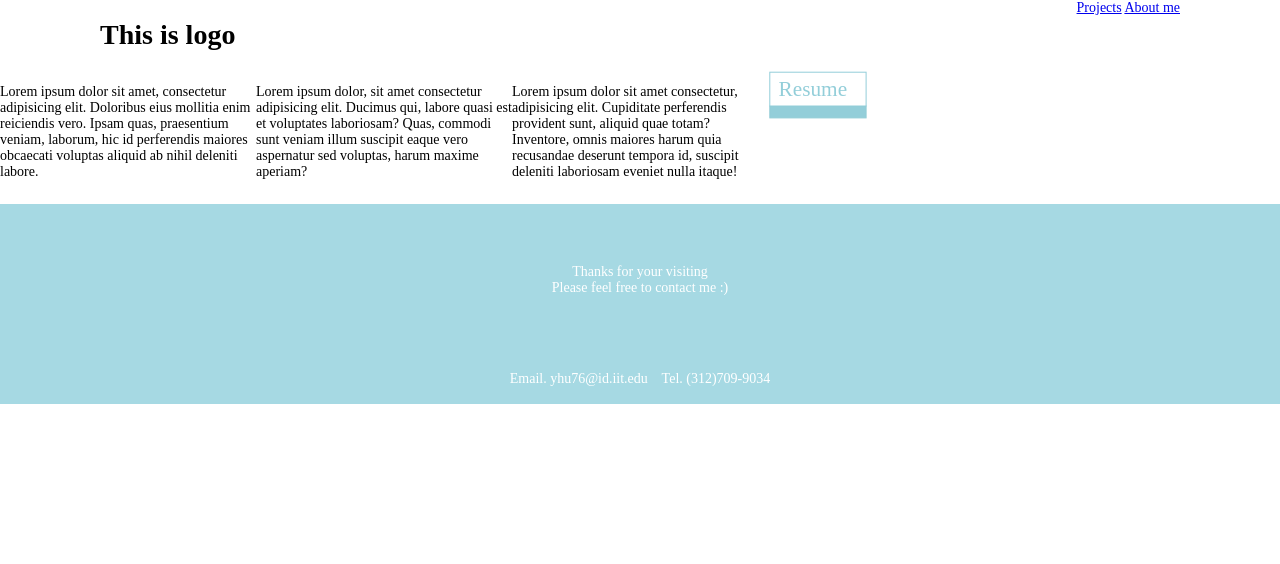
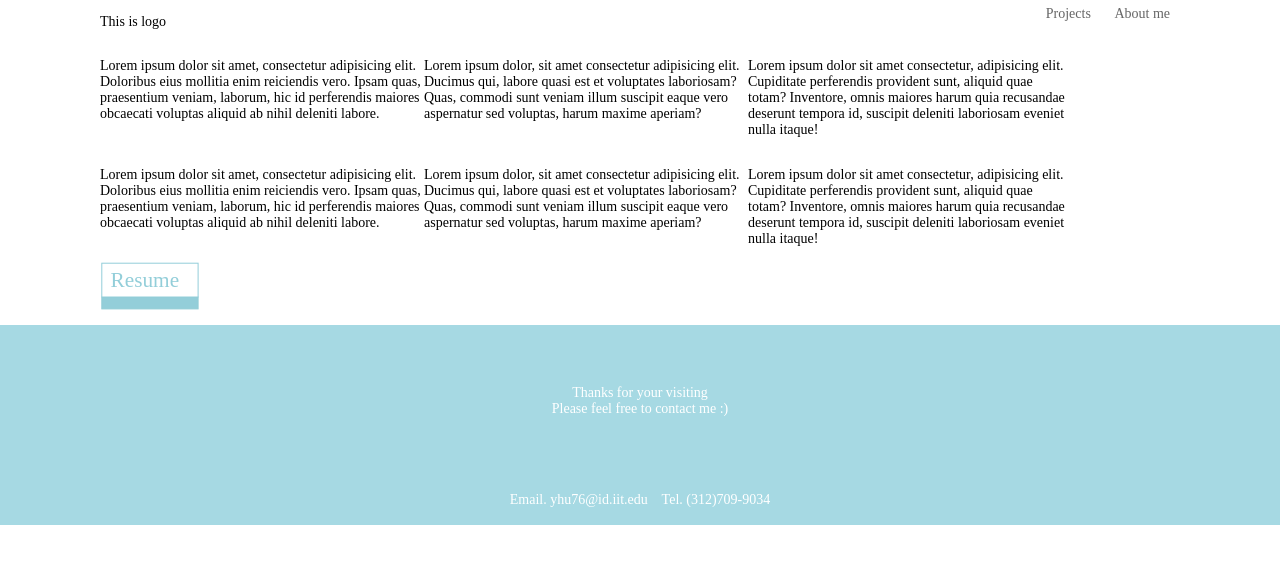
Before and after one commit to yuanyuanhu96/Potfolio-Archive, a Jekyll site: the page index.html, which Jekyll copies as it is, in a window 1280 px wide. Shown: the top 564 px of the page. Built offline with Jekyll 4.4.1, drawn with Linux system fonts in a browser that asks for light colours.

Commit message:
Basic layout includs nav and colum

```diff
--- a/CSS/index.css
+++ b/CSS/index.css
@@ -6,6 +6,10 @@
 body {
     font-size: 14px;
     color: black;
+}
+
+a {
+    text-decoration: none;
 }
 
 .container {
@@ -22,8 +26,8 @@ body {
     float: right;
 }
 
-.clear-float:after,
-.clear-float::before {
+.clearf:after,
+.clearf:before {
     content: " ";
     display: block;
     clear: both;
@@ -93,3 +97,15 @@ body {
     font-weight: lighter;
     margin-top: 10px;
 }
+
+
+
+.top-nav .item {
+    padding: 6px 10px;
+    display: inline-block;
+    color: #666;
+}
+
+.top-nav .item:hover {
+    color: #333;
+}
--- a/index.html
+++ b/index.html
@@ -10,35 +10,47 @@
 
 <body>
   <div class="top-nav">
-    <div class="container clear-float">
+    <div class="container clearf">
 
       <div class="fl">
-        <h1>This is logo</h1>
+        <p>This is logo</p>
       </div>
 
       <div class="fr">
-        <a href="#">Projects</a>
-        <a href="#">About me</a>
+        <a class="item" href="#">Projects</a>
+        <a class="item" href="#">About me</a>
       </div>
     </div>
   </div>
 
-  <div class="header"></div>
-  <div class="main-display"></div>
+  <div class="container">
+    <div class="header clearf"></div>
+    <div class="main-display"></div>
 
-  <div class="cat-display">
-    <p class="col-2">Lorem ipsum dolor sit amet, consectetur adipisicing elit. Doloribus eius mollitia enim reiciendis vero. Ipsam quas, praesentium veniam, laborum, hic id perferendis maiores obcaecati voluptas aliquid ab nihil deleniti labore.</p>
-    <p class="col-2">Lorem ipsum dolor, sit amet consectetur adipisicing elit. Ducimus qui, labore quasi est et voluptates laboriosam? Quas, commodi sunt veniam illum suscipit eaque vero aspernatur sed voluptas, harum maxime aperiam?</p>
-    <p class="col-2">Lorem ipsum dolor sit amet consectetur, adipisicing elit. Cupiditate perferendis provident sunt, aliquid quae totam? Inventore, omnis maiores harum quia recusandae deserunt tempora id, suscipit deleniti laboriosam eveniet nulla itaque!</p>
+    <div class="cat-display clearf">
+      <p class="col-3">Lorem ipsum dolor sit amet, consectetur adipisicing elit. Doloribus eius mollitia enim reiciendis vero. Ipsam quas, praesentium veniam, laborum, hic id perferendis maiores obcaecati voluptas aliquid ab nihil deleniti labore.</p>
+      <p class="col-3">Lorem ipsum dolor, sit amet consectetur adipisicing elit. Ducimus qui, labore quasi est et voluptates laboriosam? Quas, commodi sunt veniam illum suscipit eaque vero aspernatur sed voluptas, harum maxime aperiam?</p>
+      <p class="col-3">Lorem ipsum dolor sit amet consectetur, adipisicing elit. Cupiditate perferendis provident sunt, aliquid quae totam? Inventore, omnis maiores harum quia recusandae deserunt tempora id, suscipit deleniti laboriosam eveniet nulla itaque!</p>
+
+    </div>
+    <div class="cat-display clearf">
+      <p class="col-3">Lorem ipsum dolor sit amet, consectetur adipisicing elit. Doloribus eius mollitia enim reiciendis vero. Ipsam quas, praesentium veniam, laborum, hic id perferendis maiores obcaecati voluptas aliquid ab nihil deleniti labore.</p>
+      <p class="col-3">Lorem ipsum dolor, sit amet consectetur adipisicing elit. Ducimus qui, labore quasi est et voluptates laboriosam? Quas, commodi sunt veniam illum suscipit eaque vero aspernatur sed voluptas, harum maxime aperiam?</p>
+      <p class="col-3">Lorem ipsum dolor sit amet consectetur, adipisicing elit. Cupiditate perferendis provident sunt, aliquid quae totam? Inventore, omnis maiores harum quia recusandae deserunt tempora id, suscipit deleniti laboriosam eveniet nulla itaque!</p>
+
+    </div>
+
 
   </div>
 
+  <div class="container">
+    <div class="resume">
+      <a class="resume-link" href="Resume_HU.pdf" target="_blank">
+        <img src="./images/Resume.svg" alt="" width="100" /></a>
+    </div>
+  </div>
 
 
-  <div class="resume">
-    <a class="resume-link" href="Resume_HU.pdf" target="_blank">
-      <img src="/images/Resume.svg" alt="" width="100" /></a>
-  </div>
 
   <!--
   <div class="index-wrapper">
```
